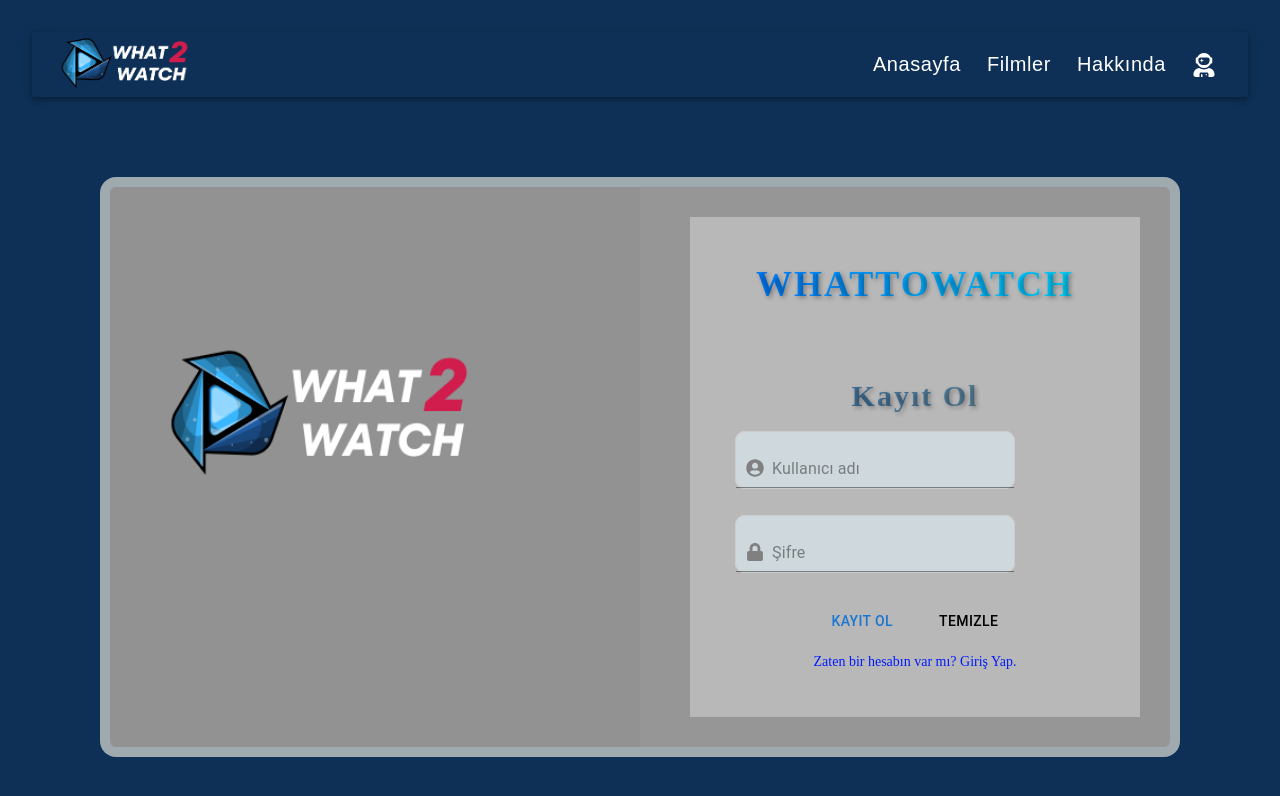
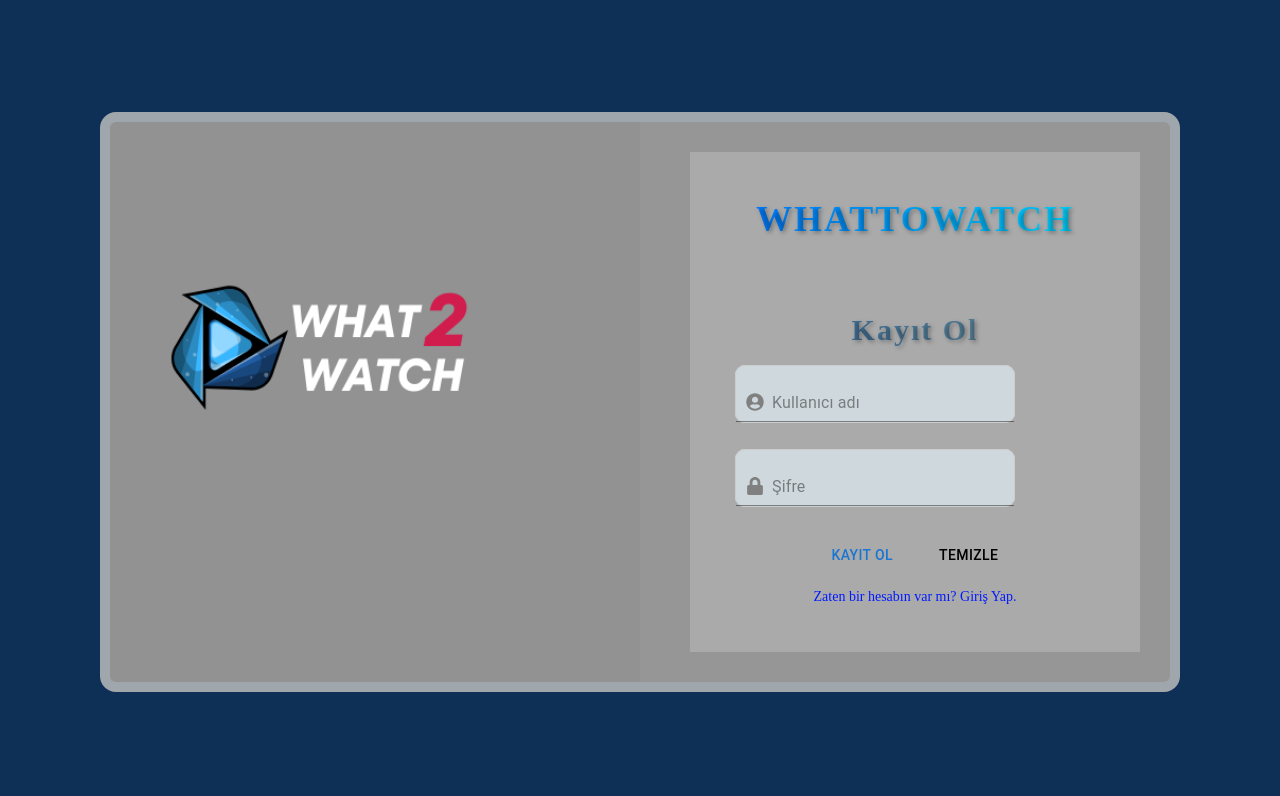
Before and after one commit to betullfh/what-to-watch, a React (Vite) app in the folder frontend/: page /signup in a window 1280 px wide. Shown: the top 796 px of the page. Built offline with nearby package versions, Linux system fonts and the light colour scheme.

Commit message:
general improvements and final edits

```diff
--- a/frontend/package.json
+++ b/frontend/package.json
@@ -30,6 +30,7 @@
     "@types/react": "^18.3.12",
     "@types/react-dom": "^18.3.1",
     "@vitejs/plugin-react": "^4.3.4",
+    "electron": "^33.2.1",
     "eslint": "^9.15.0",
     "eslint-plugin-react": "^7.37.2",
     "eslint-plugin-react-hooks": "^5.0.0",
--- a/frontend/src/App.jsx
+++ b/frontend/src/App.jsx
@@ -1,23 +1,22 @@
-import './App.css'
+import './App.css';
 import Navbar from './components/Navbar';
-import RouterConfig from './config/RouterConfig'
+import RouterConfig from './config/RouterConfig';
 import { ToastContainer } from "react-toastify";
 import "react-toastify/dist/ReactToastify.css";
-import HomePage from './pages/HomePage';
-import FilmList from './components/FilmList';
-
+import { useLocation } from "react-router-dom";
 
 function App() {
-
+  const location = useLocation(); // Mevcut URL konumunu alır
+  const hideNavbarPaths = ["/login", "/signup"]; // Navbar'ın gizleneceği yollar
 
   return (
-  <div>
-    <Navbar/>
-    <RouterConfig/>
-    <ToastContainer />
-
-  </div>
-  )
+    <div>
+      {/* Navbar yalnızca login ve register dışında gösterilir */}
+      {!hideNavbarPaths.includes(location.pathname) && <Navbar />}
+      <RouterConfig />
+      <ToastContainer />
+    </div>
+  );
 }
 
-export default App
+export default App;
--- a/frontend/src/components/Navbar.jsx
+++ b/frontend/src/components/Navbar.jsx
@@ -84,25 +84,10 @@ function Navbar() {
           open={Boolean(userMenuAnchorEl)}
           onClose={handleUserMenuClose}
         >
+
           <MenuItem
             onClick={() => {
-              navigate("/profile");
-              handleUserMenuClose();
-            }}
-          >
-            Profilim
-          </MenuItem>
-          <MenuItem
-            onClick={() => {
-              navigate("/settings");
-              handleUserMenuClose();
-            }}
-          >
-            Ayarlar
-          </MenuItem>
-          <MenuItem
-            onClick={() => {
-              navigate("/logout");
+              navigate("/login");
               handleUserMenuClose();
             }}
           >
--- a/frontend/src/css/LoginPage.css
+++ b/frontend/src/css/LoginPage.css
@@ -13,7 +13,7 @@
     background-size: 50% 100%;
     background-position: left;
     background-repeat: no-repeat;
-    border: 10px solid rgba(167, 187, 198, 0.533);
+    border: 10px solid rgba(170, 183, 191, 0.533);
     border-radius: 16px;
 }
 
@@ -25,13 +25,13 @@
     align-items: center;
     margin-left: 550px;
     height: 500px;
-    background-color: #b9b8b8;
+    background-color: #aaaaaa;
 }
 
 .register-form {
     width: 80%;
     margin: auto;
-    background-color: #b9b8b8;
+    background-color: #aaaaaa;
     padding: 2px;
     border-radius: 10px;
     height: 500px;
--- a/frontend/src/pages/LoginPage.jsx
+++ b/frontend/src/pages/LoginPage.jsx
@@ -21,7 +21,7 @@ function LoginPage() {
     e.preventDefault();
     try {
       const user = await loginPageService.login(username, password);
-      toast.success(`Hoş geldin, ${user.username}!`);
+      toast.success(`Hoş geldin, ${username}!`);
       navigate("/"); // Giriş başarılıysa ana sayfaya yönlendir
     } catch (err) {
       toast.error("Kullanıcı adı veya şifre hatalı.");
```
Also changed, not shown: 1 other file (tests, documents, lock files or other folders).
